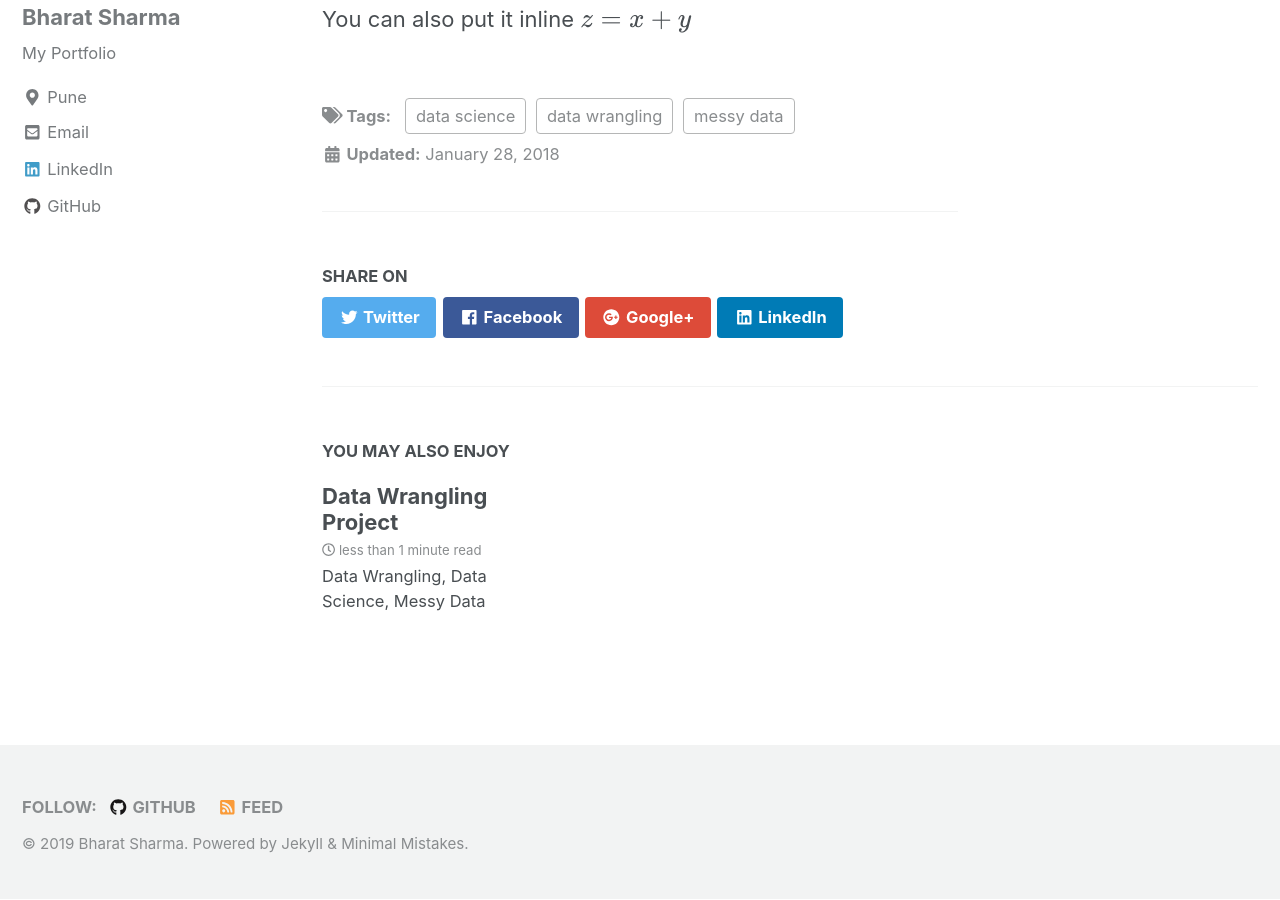
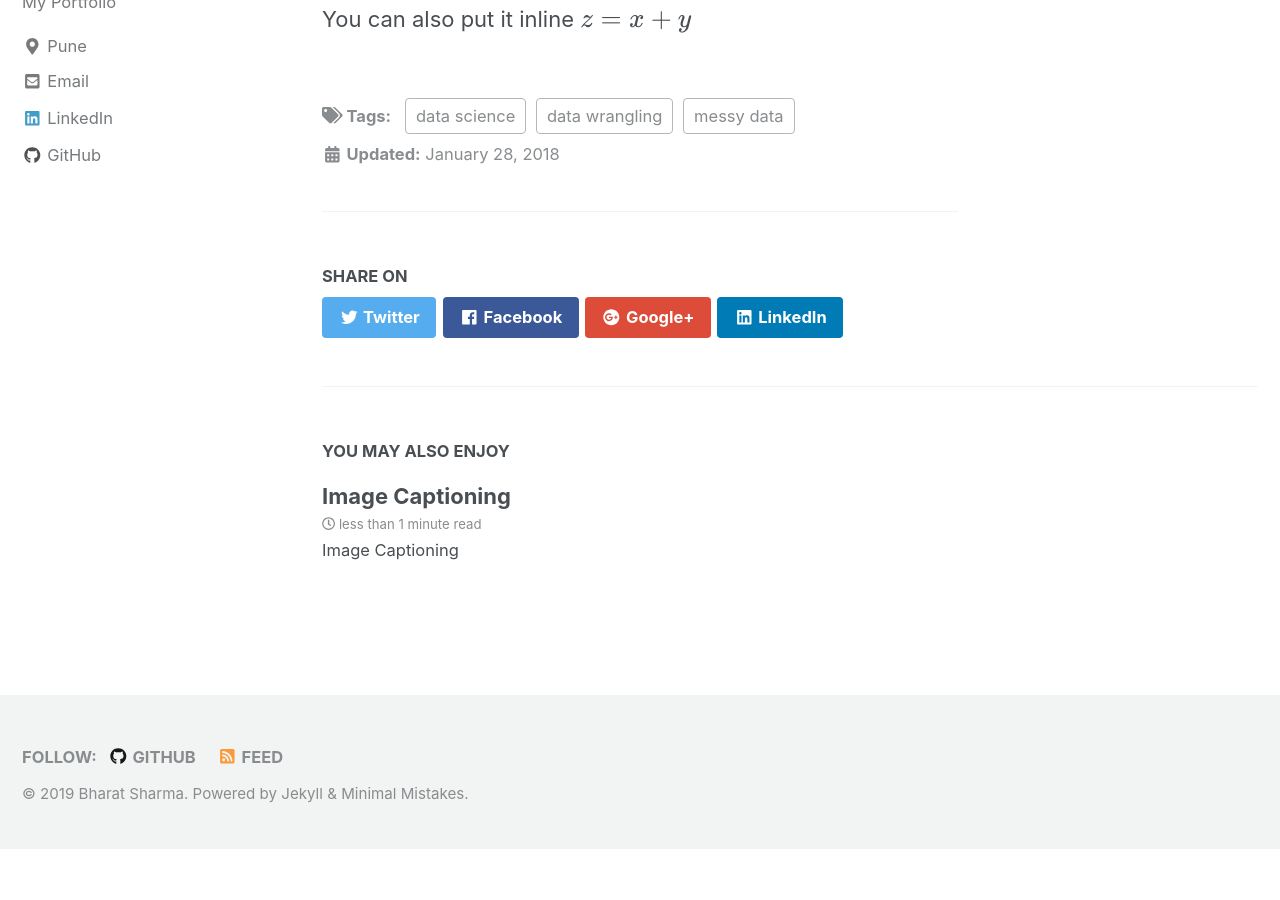
Before and after one commit to bhrt-sharma/bhrt-sharma.github.io, a Jekyll site: the page built from _posts/2018-01-28-perceptron.md, in a window 1280 px wide and 900 px high, scrolled down 2830 px. Built offline with Jekyll 4.4.1, drawn with Linux system fonts in a browser that asks for light colours; nearby versions of some CDN libraries; formulas are drawn with MathJax 3; after the commit the page ends 3679 px from its top, so only the background shows below that; some of the changed text lies outside the part shown.

Commit message:
port-folio

```diff
--- a/_posts/2018-01-28-perceptron.md
+++ b/_posts/2018-01-28-perceptron.md
@@ -1,10 +1,10 @@
 ---
-title: "Data Wrangling Project"
+title: "Image Captioning"
 date: 2018-01-28
 tags: [data wrangling, data science, messy data]
 header:
   image: "/images/perceptron/percept.jpg"
-excerpt: "Data Wrangling, Data Science, Messy Data"
+excerpt: "Image Captioning"
 mathjax: "true"
 ---
 
@@ -20,7 +20,7 @@ And here's some *italics*
 
 Here's some **bold** text.
 
-What about a [link](https://github.com/dataoptimal)?
+What about a [link](https://github.com/bhrt-sharma/Image-Captioning-)?
 
 Here's a bulleted list:
 * First item
```
